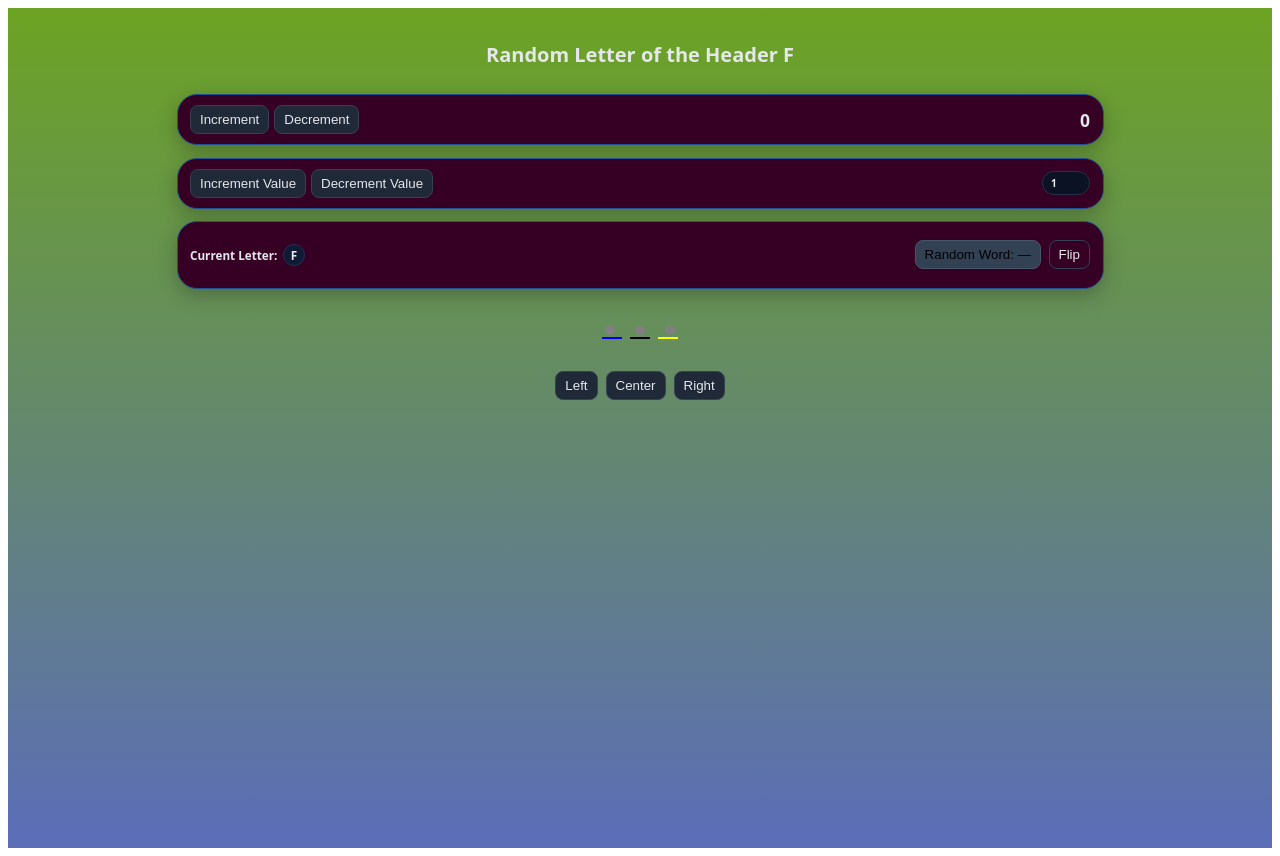
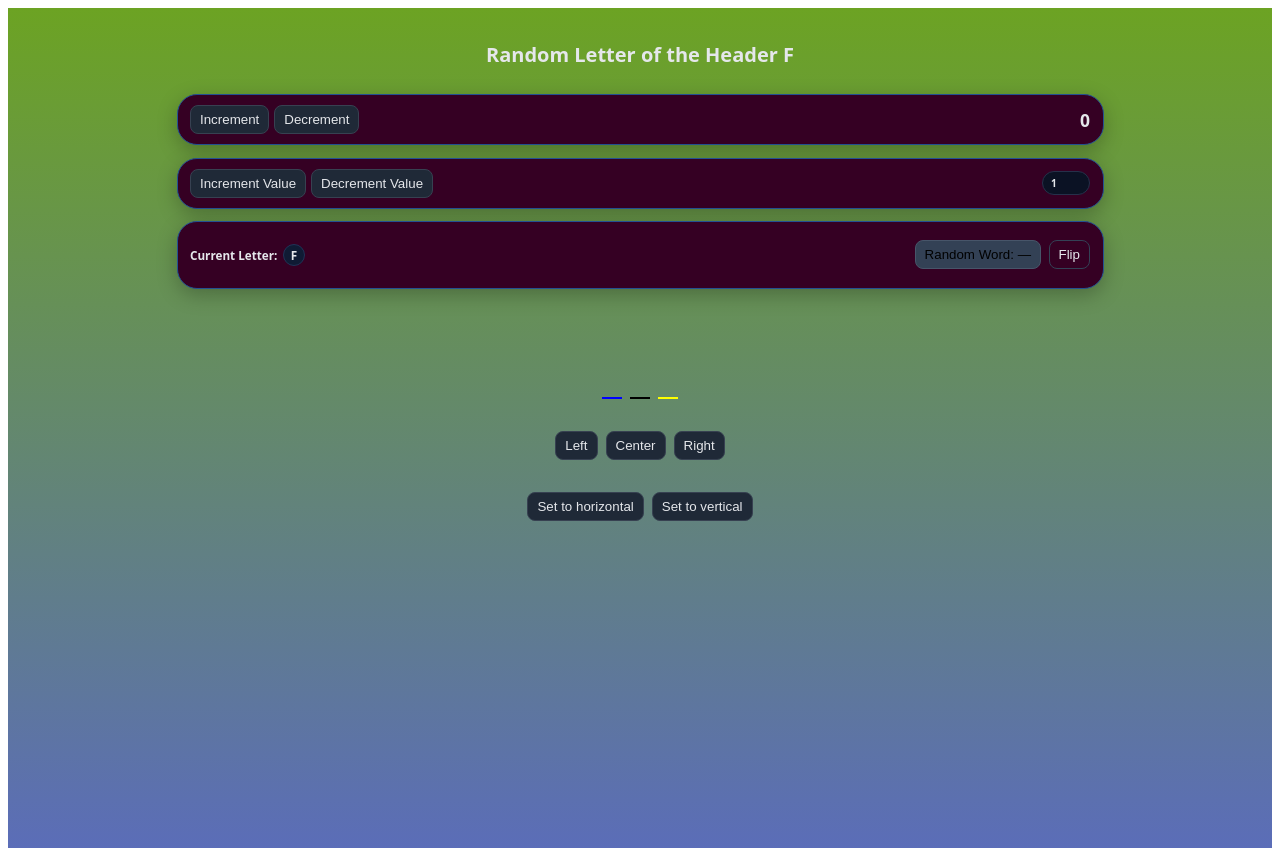
Before and after one commit to optimisticjuice/blobcreate, a React (Vite) app: page / in a window 1280 px wide. Built offline with nearby package versions, Linux system fonts and the light colour scheme.

Commit message:
Did the Vertical and horizontal alignment

```diff
--- a/src/App.jsx
+++ b/src/App.jsx
@@ -9,6 +9,7 @@ function App() {
   const [countLetter, setCountLetter] = useState("A");
   const [flip, setFlip] = useState(true);
   const [myArray, setMyArray] = useState(["", "", ""]);
+  const [direction, setDirection] = useState("column");
 
   useEffect(() => {
     const randomNumber = Math.floor(Math.random() * 26);
@@ -128,10 +129,10 @@ function App() {
       </section>
       <section style={{ display: "flex", flexDirection: "column", gap: "8px", marginTop: "24px", alignItems: "center" }}>
         <div style={{ display: "flex", flexDirection: "column", gap: "2px", alignItems: "center" }}>
-          <div style={{ display: "flex", gap: "20px" }}>
+          <div style={{ display: "flex", flexDirection: direction, gap: "20px" }}>
             {
               myArray.map((item, index) => (
-                <div key={index} style={{ backgroundColor: item === "0" ? "red" : "grey", borderRadius: "50%", minHeight: "10px", minWidth: "10px" }}></div>
+                <div key={index} style={{ backgroundColor: item === "0" ? "red" : "", borderRadius: "50%", minHeight: "10px", minWidth: "10px" }}></div>
               ))
             }
           </div>
@@ -146,6 +147,10 @@ function App() {
           <button onClick={switchToCenter}>Center</button>
           <button onClick={switchToRight}>Right</button>
         </div>
+        <div style={{ display: "flex", gap: "8px", marginTop: "24px" }}>
+          <button onClick={() => setDirection("row")}>Set to horizontal</button>
+          <button onClick={() => setDirection("column")}>Set to vertical</button>
+        </div>
       </section>
     </div>
   );
```
